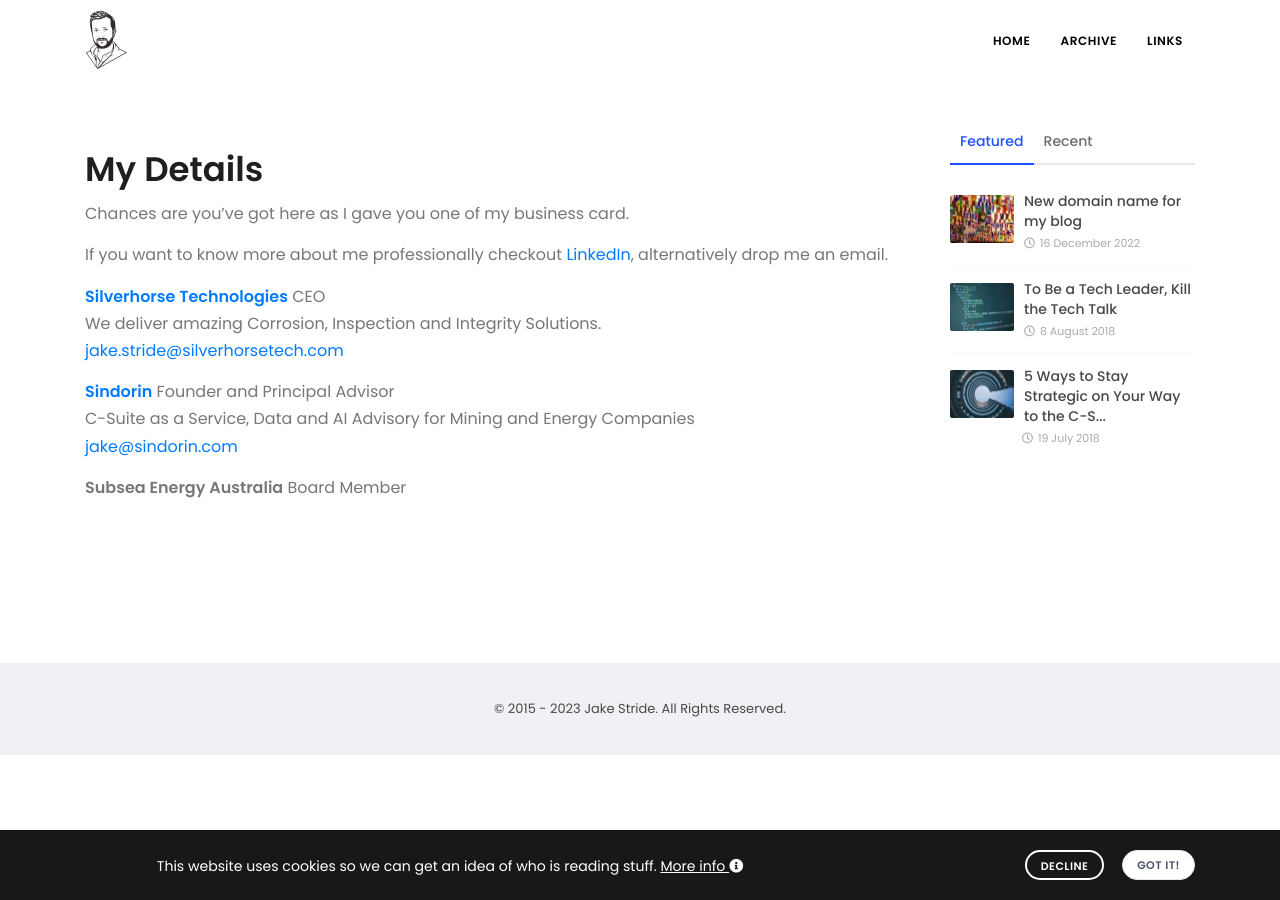
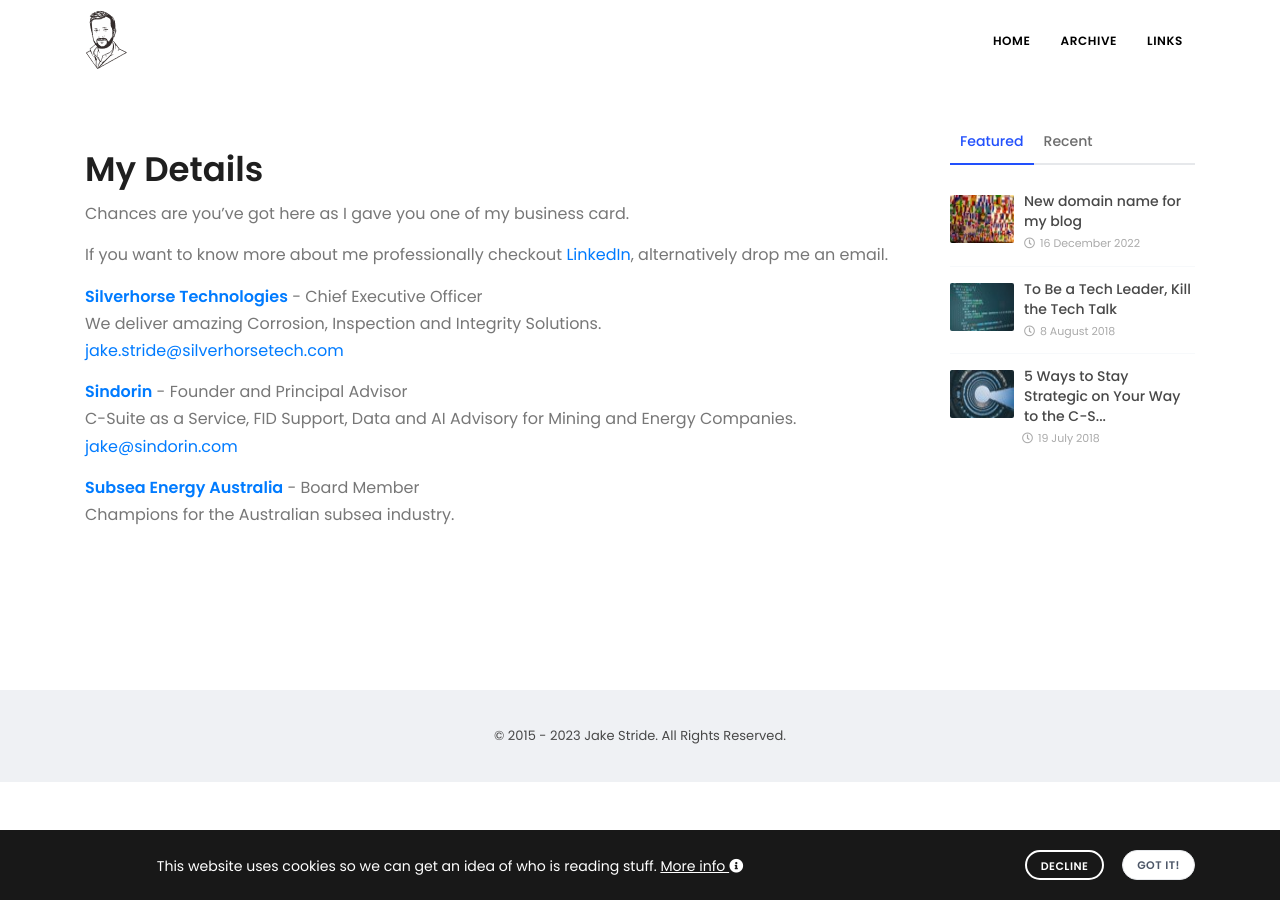
Before and after one commit to jstride/my-blog, a Jekyll site: the page built from about/index.md, in a window 1280 px wide. Built offline with Jekyll 4.4.1, drawn with Linux system fonts in a browser that asks for light colours; some web fonts are replaced.

Commit message:
Updated /details to /about

```diff
--- a/_layouts/details.html
+++ b/_layouts/about.html
@@ -15,7 +15,7 @@
                 <div class="row">
                     <!-- post content -->
                     <div class="content col-lg-9">
-					{% include details.html %}
+					{% include about.html %}
                     </div>
                     <!-- end: post content -->
 
--- a/details/index.md
+++ b/about/index.md
@@ -1,19 +1,20 @@
 ---
-layout: details
+layout: about
 title: My Details
-permalink: /details/
+permalink: /about/
 noindex: true
 ---
 Chances are you've got here as I gave you one of my business card.
 
 If you want to know more about me professionally checkout [LinkedIn](https://www.linkedin.com/in/jakestride/), alternatively drop me an email.
 
-**[Silverhorse Technologies](https://www.silverhorsetech.com)** CEO
+**[Silverhorse Technologies](https://www.silverhorsetech.com)** - Chief Executive Officer
 We deliver amazing Corrosion, Inspection and Integrity Solutions.
 [jake.stride@silverhorsetech.com](mailto:jake.stride@silverhorsetech.com)
 
-**[Sindorin](https://www.sindorin.com)** Founder and Principal Advisor
-C-Suite as a Service, Data and AI Advisory for Mining and Energy Companies
+**[Sindorin](https://www.sindorin.com)** - Founder and Principal Advisor
+C-Suite as a Service, FID Support, Data and AI Advisory for Mining and Energy Companies.
 [jake@sindorin.com](mailto:jake@sindorin.com)
 
-**Subsea Energy Australia** Board Member
+**[Subsea Energy Australia](https://www.subseaenergy.org.au/)** - Board Member
+Champions for the Australian subsea industry.
```
Also changed, not shown: _includes/about.html (renamed from _includes/details.html), 1 other file.
